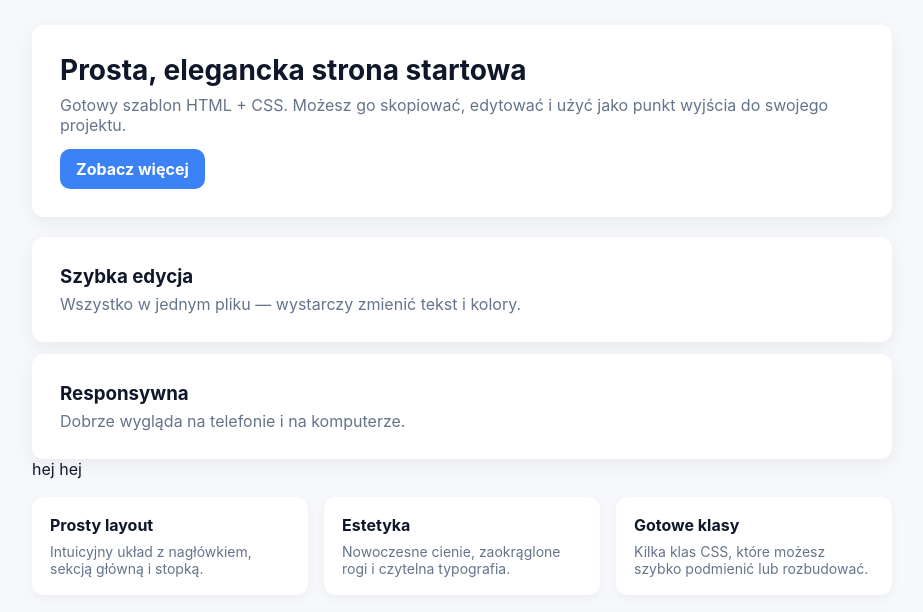
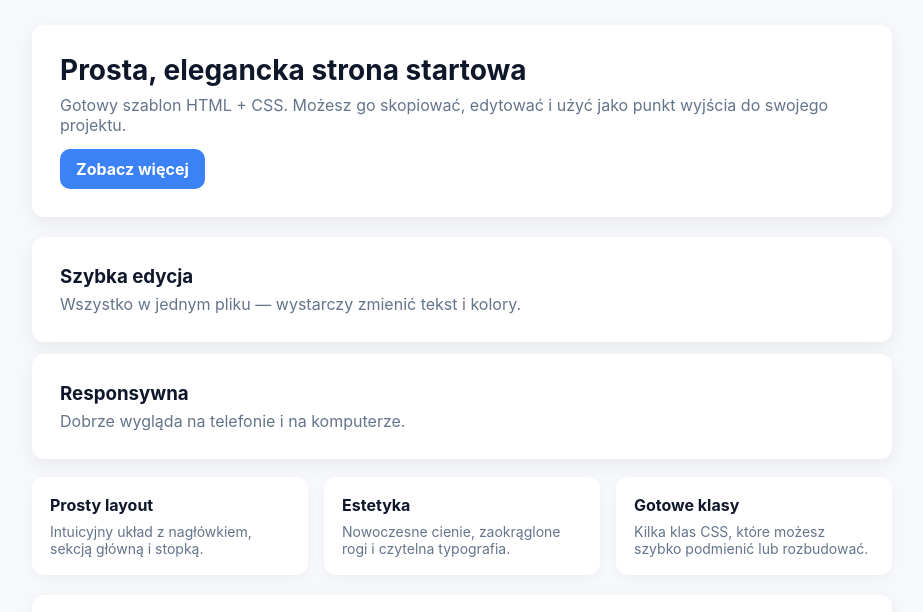
Before and after one commit to konradxmalinowski/github-actions, a plain HTML site: page index.html in a window 1280 px wide. Shown: the part 103-715 px from the top of the page, without its empty margins (178-1101 px from the left). Drawn offline with Linux system fonts and the light colour scheme.

Commit message:
update index.html

```diff
--- a/index.html
+++ b/index.html
@@ -86,8 +86,6 @@
       </div>
     </main>
 
-    hej hej
-
     <section id="features" class="grid" aria-label="Funkcje">
       <div class="feature">
         <h3>Prosty layout</h3>
```
